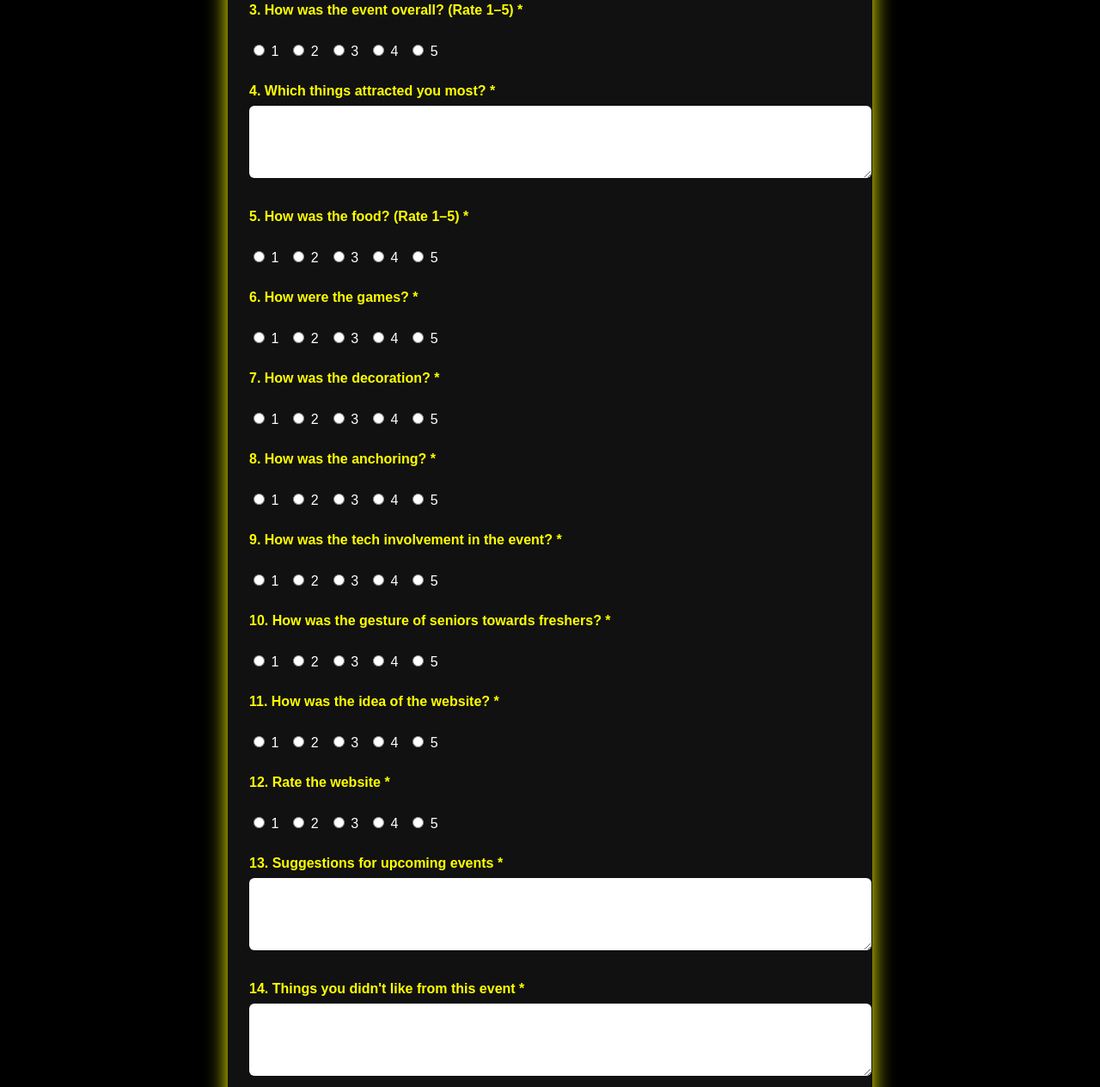
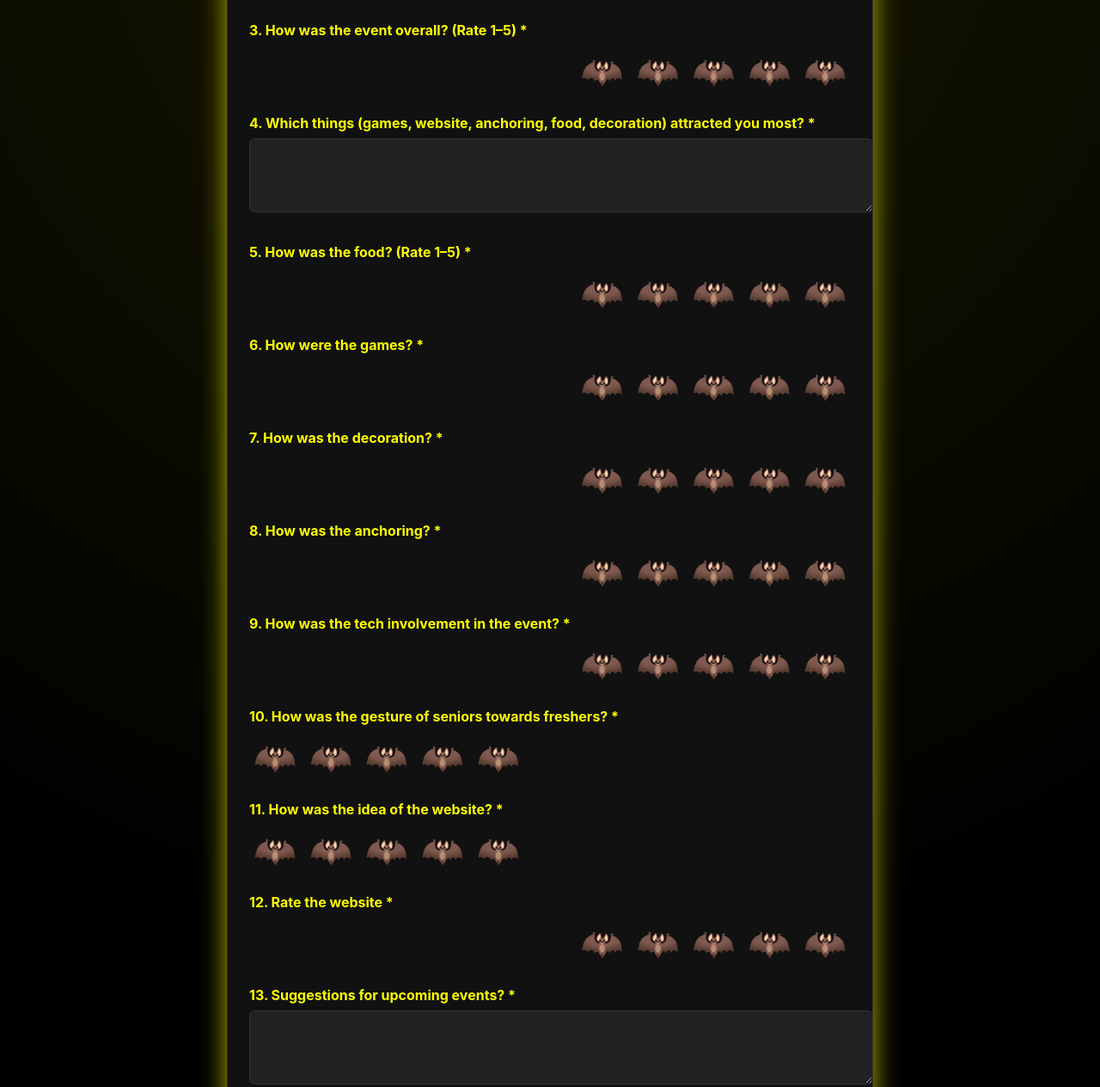
Before and after one commit to gitrohan01/fresherspartybybat, a plain HTML site: page feedback.html in a window 1280 px wide. Shown: the part 340-1604 px from the top of the page at 86% size. Drawn offline with Linux system fonts and the light colour scheme.

Commit message:
Update feedback.html

```diff
--- a/feedback.html
+++ b/feedback.html
@@ -3,11 +3,12 @@
 <head>
   <meta charset="UTF-8">
   <meta name="viewport" content="width=device-width, initial-scale=1.0">
-  <title>Feedback - Batman Freshers’ Party</title>
+  <title>Freshers' Party Feedback - Gotham Style</title>
   <style>
+    /* Global Styles */
     body {
       margin: 0;
-      font-family: 'Arial', sans-serif;
+      font-family: 'Inter', sans-serif;
       background: #000;
       color: #fff;
       display: flex;
@@ -15,21 +16,26 @@
       align-items: flex-start;
       min-height: 100vh;
       padding: 40px 10px;
+      background-image: radial-gradient(circle at 50% 10%, rgba(255, 255, 0, 0.1), transparent 70%);
     }
     .feedback {
       background: #111;
       padding: 30px 25px;
       border-radius: 12px;
-      box-shadow: 0 0 25px yellow;
+      box-shadow: 0 0 30px rgba(255, 255, 0, 0.7), 0 0 15px rgba(0, 0, 0, 0.9);
       max-width: 700px;
       width: 100%;
+      border: 1px solid #333;
     }
     .feedback h1 {
       text-align: center;
-      margin-bottom: 20px;
+      margin-bottom: 25px;
       color: yellow;
-      text-shadow: 2px 2px 8px black;
+      text-shadow: 2px 2px 8px rgba(0, 0, 0, 0.5);
+      font-size: 2.2rem;
     }
+
+    /* Form Elements */
     label {
       font-weight: bold;
       display: block;
@@ -39,163 +45,300 @@
     }
     input[type="text"],
     input[type="email"],
-    textarea,
-    select {
+    textarea {
       width: 100%;
       padding: 12px;
       border-radius: 6px;
-      border: none;
+      border: 1px solid #333;
+      background: #222;
+      color: #fff;
       outline: none;
       margin-bottom: 12px;
+      transition: border-color 0.3s, box-shadow 0.3s;
+    }
+    input[type="text"]:focus,
+    input[type="email"]:focus,
+    textarea:focus {
+      border-color: yellow;
+      box-shadow: 0 0 8px rgba(255, 255, 0, 0.5);
     }
     textarea {
       resize: vertical;
     }
-    .rating {
+
+    /* Base Rating Styles (Shared) */
+    .bat-rating, .linear-bat-rating {
       display: flex;
-      gap: 12px;
+      gap: 5px;
       margin-bottom: 12px;
+      padding: 10px 0;
     }
-    .rating label {
-      color: white;
-      font-weight: normal;
+    .bat-rating input, .linear-bat-rating input {
+      display: none; /* Hide the native radio button */
     }
+    .bat-rating label, .linear-bat-rating label {
+      cursor: pointer;
+      font-size: 2.5rem;
+      color: #555; /* Default dim color */
+      transition: color 0.3s, text-shadow 0.3s, transform 0.1s;
+      line-height: 1;
+      margin: 0;
+      padding: 0 5px;
+    }
+
+    /* --- CUMULATIVE (Rating 3, 5, 6, 7, 8, 9, 12) --- */
+    .bat-rating {
+      flex-direction: row-reverse; /* Reverses order for fill effect */
+      justify-content: flex-start;
+    }
+    /* Cumulative Hover and Checked Effects */
+    .bat-rating label:hover,
+    .bat-rating label:hover ~ label,
+    .bat-rating input:checked ~ label,
+    .bat-rating input:checked + label {
+      color: yellow;
+      text-shadow: 0 0 10px yellow;
+      transform: scale(1.05);
+    }
+
+    /* --- LINEAR SCALE (Rating 10, 11) --- */
+    .linear-bat-rating {
+      flex-direction: row; /* Default order 1-5 */
+      justify-content: flex-start;
+    }
+    /* Linear Hover and Checked Effects: ONLY the element is styled */
+    .linear-bat-rating label:hover,
+    .linear-bat-rating input:checked + label {
+      color: yellow;
+      text-shadow: 0 0 10px yellow;
+      transform: scale(1.05);
+    }
+    /* Crucial override: Ensure siblings DO NOT light up */
+    .linear-bat-rating input:checked ~ label,
+    .linear-bat-rating label:hover ~ label {
+      color: #555;
+      text-shadow: none;
+      transform: none;
+    }
+
+    /* Submit Button */
     button {
       display: block;
       margin: 30px auto 0;
       background: yellow;
       color: black;
       border: none;
-      padding: 12px 25px;
-      font-size: 1.1rem;
+      padding: 12px 30px;
+      font-size: 1.2rem;
       border-radius: 8px;
       cursor: pointer;
       transition: 0.3s;
       font-weight: bold;
+      text-transform: uppercase;
+      box-shadow: 0 4px 10px rgba(255, 255, 0, 0.4);
     }
     button:hover {
       background: orange;
       transform: scale(1.05);
+      box-shadow: 0 6px 15px rgba(255, 165, 0, 0.6);
     }
   </style>
 </head>
 <body>
   <div class="feedback">
     <h1>🦇 Freshers’ Party Feedback</h1>
-    <form action="https://docs.google.com/forms/d/e/1FAIpQLSdNFPgCvOiKQk2ey9rJcDiMW8wptSKxgt064Dcd0WxeJbSTDg/formResponse" method="POST" target="_self">
+    <!-- Action URL remains the same -->
+    <form id="feedbackForm" action="https://docs.google.com/forms/d/e/1FAIpQLSdNFPgCvOiKQk2ey9rJcDiMW8wptSKxgt064Dcd0WxeJbSTDg/formResponse" method="POST" target="_self">
 
-      <!-- Q1 -->
-      <label>1. Enter your Name *</label>
-      <input type="text" name="entry.812857308" required>
+      <!-- Q1: Name (entry.812857308) -->
+      <label for="name-input">1. Enter your Name *</label>
+      <input type="text" id="name-input" name="entry.812857308" required>
 
-      <!-- Q2 -->
-      <label>2. Enter your Gmail *</label>
-      <input type="email" name="entry.1981097304" required>
+      <!-- Q2: Email (entry.1981097304) -->
+      <label for="email-input">2. Enter your Gmail *</label>
+      <input type="email" id="email-input" name="entry.1981097304" required>
 
-      <!-- Q3 -->
+      <!-- Q3: Event Overall Rating (entry.2049361001) - CUMULATIVE -->
       <label>3. How was the event overall? (Rate 1–5) *</label>
-      <div class="rating">
-        <label><input type="radio" name="entry.2049361001" value="1" required> 1</label>
-        <label><input type="radio" name="entry.2049361001" value="2"> 2</label>
-        <label><input type="radio" name="entry.2049361001" value="3"> 3</label>
-        <label><input type="radio" name="entry.2049361001" value="4"> 4</label>
-        <label><input type="radio" name="entry.2049361001" value="5"> 5</label>
+      <div class="bat-rating">
+        <input type="radio" id="q3_r5" name="entry.2049361001" value="5" required>
+        <label for="q3_r5">🦇</label>
+        <input type="radio" id="q3_r4" name="entry.2049361001" value="4">
+        <label for="q3_r4">🦇</label>
+        <input type="radio" id="q3_r3" name="entry.2049361001" value="3">
+        <label for="q3_r3">🦇</label>
+        <input type="radio" id="q3_r2" name="entry.2049361001" value="2">
+        <label for="q3_r2">🦇</label>
+        <input type="radio" id="q3_r1" name="entry.2049361001" value="1">
+        <label for="q3_r1">🦇</label>
       </div>
 
-      <!-- Q4 -->
-      <label>4. Which things attracted you most? *</label>
-      <textarea name="entry.1166875243" rows="4" required></textarea>
+      <!-- Q4: Attracted Most (entry.1166875243) -->
+      <label for="attracted-most">4. Which things (games, website, anchoring, food, decoration) attracted you most? *</label>
+      <textarea id="attracted-most" name="entry.1166875243" rows="4" required></textarea>
 
-      <!-- Q5 -->
+      <!-- Q5: Food Rating (entry.155491152) - CUMULATIVE -->
       <label>5. How was the food? (Rate 1–5) *</label>
-      <div class="rating">
-        <label><input type="radio" name="entry.155491152" value="1" required> 1</label>
-        <label><input type="radio" name="entry.155491152" value="2"> 2</label>
-        <label><input type="radio" name="entry.155491152" value="3"> 3</label>
-        <label><input type="radio" name="entry.155491152" value="4"> 4</label>
-        <label><input type="radio" name="entry.155491152" value="5"> 5</label>
+      <div class="bat-rating">
+        <input type="radio" id="q5_r5" name="entry.155491152" value="5" required>
+        <label for="q5_r5">🦇</label>
+        <input type="radio" id="q5_r4" name="entry.155491152" value="4">
+        <label for="q5_r4">🦇</label>
+        <input type="radio" id="q5_r3" name="entry.155491152" value="3">
+        <label for="q5_r3">🦇</label>
+        <input type="radio" id="q5_r2" name="entry.155491152" value="2">
+        <label for="q5_r2">🦇</label>
+        <input type="radio" id="q5_r1" name="entry.155491152" value="1">
+        <label for="q5_r1">🦇</label>
       </div>
 
-      <!-- Q6 -->
+      <!-- Q6: Games Rating (entry.382609504) - CUMULATIVE -->
       <label>6. How were the games? *</label>
-      <div class="rating">
-        <label><input type="radio" name="entry.382609504_sentinel" value="1" required> 1</label>
-        <label><input type="radio" name="entry.382609504_sentinel" value="2"> 2</label>
-        <label><input type="radio" name="entry.382609504_sentinel" value="3"> 3</label>
-        <label><input type="radio" name="entry.382609504_sentinel" value="4"> 4</label>
-        <label><input type="radio" name="entry.382609504_sentinel" value="5"> 5</label>
+      <div class="bat-rating">
+        <input type="radio" id="q6_r5" name="entry.382609504" value="5" required>
+        <label for="q6_r5">🦇</label>
+        <input type="radio" id="q6_r4" name="entry.382609504" value="4">
+        <label for="q6_r4">🦇</label>
+        <input type="radio" id="q6_r3" name="entry.382609504" value="3">
+        <label for="q6_r3">🦇</label>
+        <input type="radio" id="q6_r2" name="entry.382609504" value="2">
+        <label for="q6_r2">🦇</label>
+        <input type="radio" id="q6_r1" name="entry.382609504" value="1">
+        <label for="q6_r1">🦇</label>
       </div>
 
-      <!-- Q7 -->
+      <!-- Q7: Decoration Rating (entry.770145528) - CUMULATIVE -->
       <label>7. How was the decoration? *</label>
-      <div class="rating">
-        <label><input type="radio" name="entry.770145528_sentinel" value="1" required> 1</label>
-        <label><input type="radio" name="entry.770145528_sentinel" value="2"> 2</label>
-        <label><input type="radio" name="entry.770145528_sentinel" value="3"> 3</label>
-        <label><input type="radio" name="entry.770145528_sentinel" value="4"> 4</label>
-        <label><input type="radio" name="entry.770145528_sentinel" value="5"> 5</label>
+      <div class="bat-rating">
+        <input type="radio" id="q7_r5" name="entry.770145528" value="5" required>
+        <label for="q7_r5">🦇</label>
+        <input type="radio" id="q7_r4" name="entry.770145528" value="4">
+        <label for="q7_r4">🦇</label>
+        <input type="radio" id="q7_r3" name="entry.770145528" value="3">
+        <label for="q7_r3">🦇</label>
+        <input type="radio" id="q7_r2" name="entry.770145528" value="2">
+        <label for="q7_r2">🦇</label>
+        <input type="radio" id="q7_r1" name="entry.770145528" value="1">
+        <label for="q7_r1">🦇</label>
       </div>
 
-      <!-- Q8 -->
+      <!-- Q8: Anchoring Rating (entry.1177787146) - CUMULATIVE -->
       <label>8. How was the anchoring? *</label>
-      <div class="rating">
-        <label><input type="radio" name="entry.1177787146_sentinel" value="1" required> 1</label>
-        <label><input type="radio" name="entry.1177787146_sentinel" value="2"> 2</label>
-        <label><input type="radio" name="entry.1177787146_sentinel" value="3"> 3</label>
-        <label><input type="radio" name="entry.1177787146_sentinel" value="4"> 4</label>
-        <label><input type="radio" name="entry.1177787146_sentinel" value="5"> 5</label>
+      <div class="bat-rating">
+        <input type="radio" id="q8_r5" name="entry.1177787146" value="5" required>
+        <label for="q8_r5">🦇</label>
+        <input type="radio" id="q8_r4" name="entry.1177787146" value="4">
+        <label for="q8_r4">🦇</label>
+        <input type="radio" id="q8_r3" name="entry.1177787146" value="3">
+        <label for="q8_r3">🦇</label>
+        <input type="radio" id="q8_r2" name="entry.1177787146" value="2">
+        <label for="q8_r2">🦇</label>
+        <input type="radio" id="q8_r1" name="entry.1177787146" value="1">
+        <label for="q8_r1">🦇</label>
       </div>
 
-      <!-- Q9 -->
+      <!-- Q9: Tech Involvement Rating (entry.842431618) - CUMULATIVE -->
       <label>9. How was the tech involvement in the event? *</label>
-      <div class="rating">
-        <label><input type="radio" name="entry.842431618_sentinel" value="1" required> 1</label>
-        <label><input type="radio" name="entry.842431618_sentinel" value="2"> 2</label>
-        <label><input type="radio" name="entry.842431618_sentinel" value="3"> 3</label>
-        <label><input type="radio" name="entry.842431618_sentinel" value="4"> 4</label>
-        <label><input type="radio" name="entry.842431618_sentinel" value="5"> 5</label>
+      <div class="bat-rating">
+        <input type="radio" id="q9_r5" name="entry.842431618" value="5" required>
+        <label for="q9_r5">🦇</label>
+        <input type="radio" id="q9_r4" name="entry.842431618" value="4">
+        <label for="q9_r4">🦇</label>
+        <input type="radio" id="q9_r3" name="entry.842431618" value="3">
+        <label for="q9_r3">🦇</label>
+        <input type="radio" id="q9_r2" name="entry.842431618" value="2">
+        <label for="q9_r2">🦇</label>
+        <input type="radio" id="q9_r1" name="entry.842431618" value="1">
+        <label for="q9_r1">🦇</label>
       </div>
 
-      <!-- Q10 -->
+      <!-- Q10: Seniors Gesture Rating (entry.1705546490) - LINEAR SCALE -->
       <label>10. How was the gesture of seniors towards freshers? *</label>
-      <div class="rating">
-        <label><input type="radio" name="entry.1705546490_sentinel" value="1" required> 1</label>
-        <label><input type="radio" name="entry.1705546490_sentinel" value="2"> 2</label>
-        <label><input type="radio" name="entry.1705546490_sentinel" value="3"> 3</label>
-        <label><input type="radio" name="entry.1705546490_sentinel" value="4"> 4</label>
-        <label><input type="radio" name="entry.1705546490_sentinel" value="5"> 5</label>
+      <div class="linear-bat-rating">
+        <input type="radio" id="q10_r1" name="entry.1705546490" value="1" required>
+        <label for="q10_r1">🦇</label>
+        <input type="radio" id="q10_r2" name="entry.1705546490" value="2">
+        <label for="q10_r2">🦇</label>
+        <input type="radio" id="q10_r3" name="entry.1705546490" value="3">
+        <label for="q10_r3">🦇</label>
+        <input type="radio" id="q10_r4" name="entry.1705546490" value="4">
+        <label for="q10_r4">🦇</label>
+        <input type="radio" id="q10_r5" name="entry.1705546490" value="5">
+        <label for="q10_r5">🦇</label>
       </div>
 
-      <!-- Q11 -->
+      <!-- Q11: Website Idea Rating (entry.193500337) - LINEAR SCALE -->
       <label>11. How was the idea of the website? *</label>
-      <div class="rating">
-        <label><input type="radio" name="entry.193500337_sentinel" value="1" required> 1</label>
-        <label><input type="radio" name="entry.193500337_sentinel" value="2"> 2</label>
-        <label><input type="radio" name="entry.193500337_sentinel" value="3"> 3</label>
-        <label><input type="radio" name="entry.193500337_sentinel" value="4"> 4</label>
-        <label><input type="radio" name="entry.193500337_sentinel" value="5"> 5</label>
+      <div class="linear-bat-rating">
+        <input type="radio" id="q11_r1" name="entry.193500337" value="1" required>
+        <label for="q11_r1">🦇</label>
+        <input type="radio" id="q11_r2" name="entry.193500337" value="2">
+        <label for="q11_r2">🦇</label>
+        <input type="radio" id="q11_r3" name="entry.193500337" value="3">
+        <label for="q11_r3">🦇</label>
+        <input type="radio" id="q11_r4" name="entry.193500337" value="4">
+        <label for="q11_r4">🦇</label>
+        <input type="radio" id="q11_r5" name="entry.193500337" value="5">
+        <label for="q11_r5">🦇</label>
       </div>
 
-      <!-- Q12 -->
+      <!-- Q12: Website Rate Rating (entry.1135919000) - CUMULATIVE -->
       <label>12. Rate the website *</label>
-      <div class="rating">
-        <label><input type="radio" name="entry.1135919000_sentinel" value="1" required> 1</label>
-        <label><input type="radio" name="entry.1135919000_sentinel" value="2"> 2</label>
-        <label><input type="radio" name="entry.1135919000_sentinel" value="3"> 3</label>
-        <label><input type="radio" name="entry.1135919000_sentinel" value="4"> 4</label>
-        <label><input type="radio" name="entry.1135919000_sentinel" value="5"> 5</label>
+      <div class="bat-rating">
+        <input type="radio" id="q12_r5" name="entry.1135919000" value="5" required>
+        <label for="q12_r5">🦇</label>
+        <input type="radio" id="q12_r4" name="entry.1135919000" value="4">
+        <label for="q12_r4">🦇</label>
+        <input type="radio" id="q12_r3" name="entry.1135919000" value="3">
+        <label for="q12_r3">🦇</label>
+        <input type="radio" id="q12_r2" name="entry.1135919000" value="2">
+        <label for="q12_r2">🦇</label>
+        <input type="radio" id="q12_r1" name="entry.1135919000" value="1">
+        <label for="q12_r1">🦇</label>
       </div>
 
-      <!-- Q13 -->
-      <label>13. Suggestions for upcoming events *</label>
-      <textarea name="entry.1343322736_sentinel" rows="4" required></textarea>
+      <!-- Q13: Suggestions (entry.1343322736) -->
+      <label for="suggestions">13. Suggestions for upcoming events? *</label>
+      <textarea id="suggestions" name="entry.1343322736" rows="4" required></textarea>
 
-      <!-- Q14 -->
-      <label>14. Things you didn't like from this event *</label>
-      <textarea name="entry.1674720699_sentinel" rows="4" required></textarea>
+      <!-- Q14: Dislikes (entry.1674720699) -->
+      <label for="dislikes">14. Things you didn't like from this event: *</label>
+      <textarea id="dislikes" name="entry.1674720699" rows="4" required></textarea>
 
       <button type="submit">Submit Feedback 🦇</button>
     </form>
+
+    <script>
+      // SAFETY SCRIPT: Fixes common browser issues where required radio buttons
+      // linked to hidden inputs fail validation on form submission.
+      document.getElementById('feedbackForm').addEventListener('submit', function(event) {
+        // Updated group names to match the non-sentinel IDs from the URL
+        const radioGroups = [
+          'entry.2049361001', 'entry.155491152', 'entry.382609504',
+          'entry.770145528', 'entry.1177787146', 'entry.842431618',
+          'entry.1705546490', 'entry.193500337', 'entry.1135919000'
+        ];
+
+        for (const name of radioGroups) {
+          const inputs = this.querySelectorAll(`input[type="radio"][name="${name}"]`);
+          let isChecked = false;
+          for (const input of inputs) {
+            if (input.checked) {
+              isChecked = true;
+              break;
+            }
+          }
+
+          const firstInput = inputs[0];
+          if (isChecked && firstInput) {
+             // Temporarily remove 'required' to prevent browser validation error on hidden inputs
+             firstInput.removeAttribute('required');
+             // Re-add required attribute after a short delay
+             setTimeout(() => firstInput.setAttribute('required', 'required'), 100);
+          }
+        }
+      });
+    </script>
   </div>
 </body>
 </html>
```
